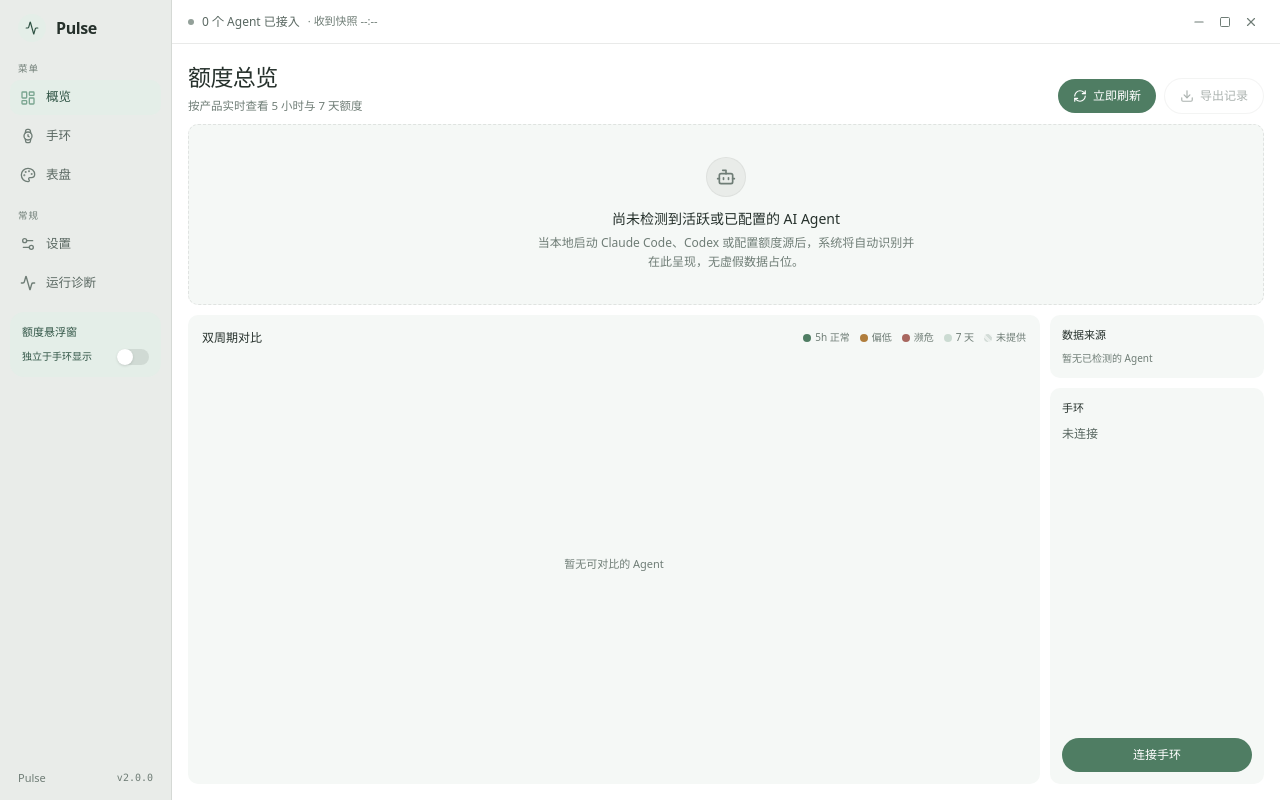
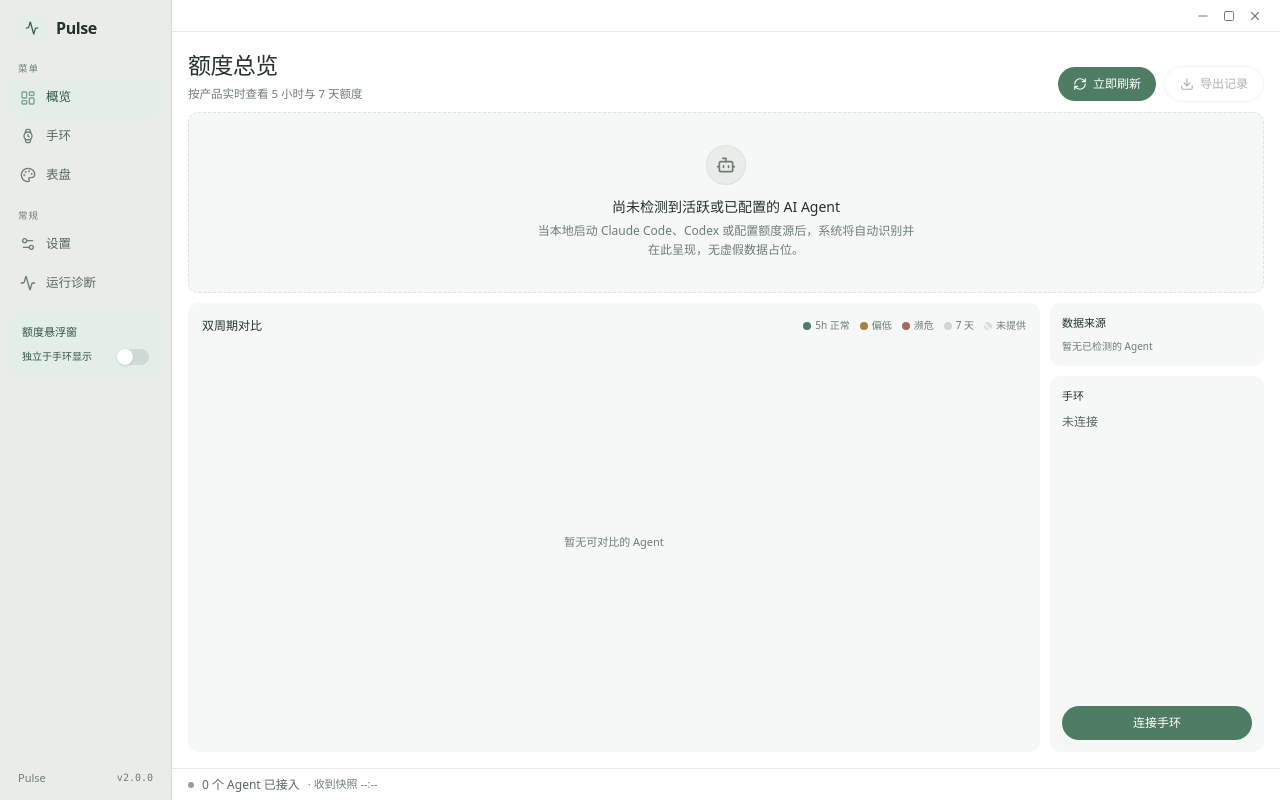
Before and after one commit to kyrieove/pulse-band, a React (Vite) app: page / in a window 1280 px wide. Built offline with nearby package versions, Linux system fonts and the light colour scheme.

Commit message:
feat(minibar-dock): 状态栏下移至窗口底部，顶栏收窄并保留拖拽与三联按钮

```diff
--- a/src/renderer/App.tsx
+++ b/src/renderer/App.tsx
@@ -1,5 +1,6 @@
 import React, { useEffect, useState } from 'react';
 import { TopBar } from './components/layout/TopBar';
+import { StatusBar } from './components/layout/StatusBar';
 import { Sidebar, type PulsePage } from './components/layout/Sidebar';
 import { ContentArea } from './components/layout/ContentArea';
 import { OverviewPage } from './components/pulse/OverviewPage';
@@ -139,7 +140,7 @@ export const App: React.FC = () => {
 
       {/* 右栏：状态顶栏 + 内容区 */}
       <div className="flex-1 min-w-0 flex flex-col min-h-0">
-        <TopBar state={quota} updatedAt={updatedAt} lastError={lastError} />
+        <TopBar />
 
         <ContentArea>
           {page === 'overview' && (
@@ -186,6 +187,7 @@ export const App: React.FC = () => {
             />
           )}
         </ContentArea>
+        <StatusBar state={quota} updatedAt={updatedAt} lastError={lastError} />
       </div>
 
       {/* 配置手环向导 (默认隐藏，仅在触发「配置手环」时展示) */}
--- /dev/null
+++ b/src/renderer/components/layout/StatusBar.tsx
@@ -0,0 +1,54 @@
+import React from 'react';
+import type { MinibarState } from '../../../common/types';
+import { SUPPORTED_AGENTS, isAgentDetected } from '../pulse/AgentSection';
+
+export interface StatusBarProps {
+  /** 由 App 层唯一一份 useQuotaState 注入，避免重复订阅/轮询 */
+  state: MinibarState | null;
+  updatedAt: Date | null;
+  lastError?: Error | string | null;
+}
+
+export const StatusBar: React.FC<StatusBarProps> = ({ state, updatedAt, lastError }) => {
+  const sessions = state?.sessions ?? [];
+  const quotas = state?.quotas;
+  const agentCount = SUPPORTED_AGENTS.filter((k) =>
+    isAgentDetected(k, sessions, quotas ? quotas[k] : null)
+  ).length;
+
+  const isErr = Boolean(lastError);
+  const dotClass =
+    isErr
+      ? 'bg-[var(--status-error)]'
+      : updatedAt !== null && agentCount > 0
+      ? 'bg-[var(--status-success)]'
+      : 'bg-[var(--status-idle)]';
+
+  const statusTitle = isErr
+    ? `拉取快照失败: ${String(lastError)}`
+    : updatedAt === null
+    ? '未获取到额度数据'
+    : `${agentCount} 个 Agent 已接入`;
+
+  // 从未成功取到数据则显示占位符，绝不退化为当前时刻
+  const timeText = updatedAt
+    ? updatedAt.toLocaleTimeString([], { hour: '2-digit', minute: '2-digit' })
+    : '--:--';
+
+  return (
+    <footer
+      className="h-[32px] shrink-0 bg-[var(--bg-surface)] border-t border-[var(--border-strong)] flex items-center justify-between px-4 select-none transition-colors duration-200"
+    >
+      {/* 状态行：接入 Agent 数 + 更新时刻 */}
+      <div className="flex items-center gap-2 min-w-0" title={statusTitle}>
+        <span className={`w-1.5 h-1.5 rounded-full ${dotClass} shrink-0`} />
+        <span className="text-[12px] font-medium text-[var(--text-secondary)]">
+          {agentCount} 个 Agent 已接入
+        </span>
+        <span className="text-[11px] text-[var(--text-muted)] tabular-nums">
+          · {isErr ? `上次收到快照 ${timeText} (拉取异常)` : `收到快照 ${timeText}`}
+        </span>
+      </div>
+    </footer>
+  );
+};
--- a/src/renderer/components/layout/TopBar.tsx
+++ b/src/renderer/components/layout/TopBar.tsx
@@ -1,16 +1,9 @@
 import React from 'react';
 import { Minus, Square, X } from 'lucide-react';
-import type { MinibarState } from '../../../common/types';
-import { SUPPORTED_AGENTS, isAgentDetected } from '../pulse/AgentSection';
 
-export interface TopBarProps {
-  /** 由 App 层唯一一份 useQuotaState 注入，避免重复订阅/轮询 */
-  state: MinibarState | null;
-  updatedAt: Date | null;
-  lastError?: Error | string | null;
-}
+export interface TopBarProps {}
 
-export const TopBar: React.FC<TopBarProps> = ({ state, updatedAt, lastError }) => {
+export const TopBar: React.FC<TopBarProps> = () => {
   const handleMinimize = () => {
     (window as any).pulse?.minimizeWindow?.();
   };
@@ -23,46 +16,10 @@ export const TopBar: React.FC<TopBarProps> = ({ state, updatedAt, lastError }) =
     (window as any).pulse?.closeWindow?.();
   };
 
-  const sessions = state?.sessions ?? [];
-  const quotas = state?.quotas;
-  const agentCount = SUPPORTED_AGENTS.filter((k) =>
-    isAgentDetected(k, sessions, quotas ? quotas[k] : null)
-  ).length;
-
-  const isErr = Boolean(lastError);
-  const dotClass =
-    isErr
-      ? 'bg-[var(--status-error)]'
-      : updatedAt !== null && agentCount > 0
-      ? 'bg-[var(--status-success)]'
-      : 'bg-[var(--status-idle)]';
-
-  const statusTitle = isErr
-    ? `拉取快照失败: ${String(lastError)}`
-    : updatedAt === null
-    ? '未获取到额度数据'
-    : `${agentCount} 个 Agent 已接入`;
-
-  // 从未成功取到数据则显示占位符，绝不退化为当前时刻
-  const timeText = updatedAt
-    ? updatedAt.toLocaleTimeString([], { hour: '2-digit', minute: '2-digit' })
-    : '--:--';
-
   return (
     <header
-      className="titlebar-drag h-[44px] shrink-0 bg-[var(--bg-surface)] border-b border-[var(--border-strong)] flex items-center justify-between px-4 select-none transition-colors duration-200"
+      className="titlebar-drag h-[32px] shrink-0 bg-[var(--bg-surface)] border-b border-[var(--border-strong)] flex items-center justify-end px-3 select-none transition-colors duration-200"
     >
-      {/* 左侧状态行：接入 Agent 数 + 更新时刻 */}
-      <div className="flex items-center gap-2 min-w-0" title={statusTitle}>
-        <span className={`w-1.5 h-1.5 rounded-full ${dotClass} shrink-0`} />
-        <span className="text-[12px] font-medium text-[var(--text-secondary)]">
-          {agentCount} 个 Agent 已接入
-        </span>
-        <span className="text-[11px] text-[var(--text-muted)] tabular-nums">
-          · {isErr ? `上次收到快照 ${timeText} (拉取异常)` : `收到快照 ${timeText}`}
-        </span>
-      </div>
-
       {/* 右侧窗口三联按钮 */}
       <div className="flex items-center no-drag">
         <button
```
